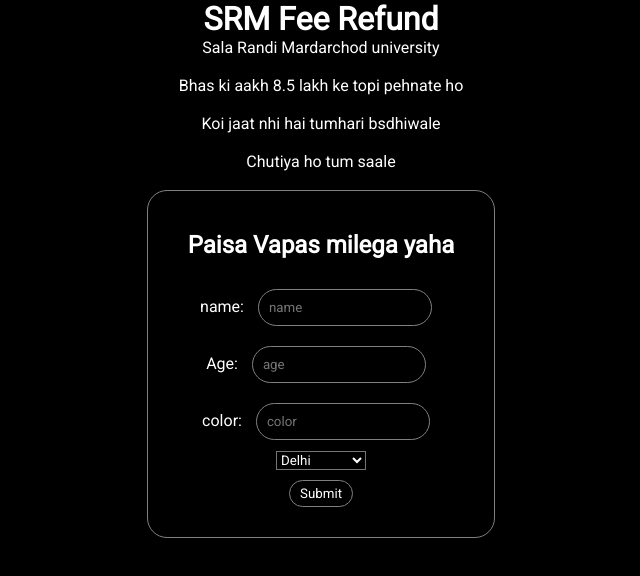
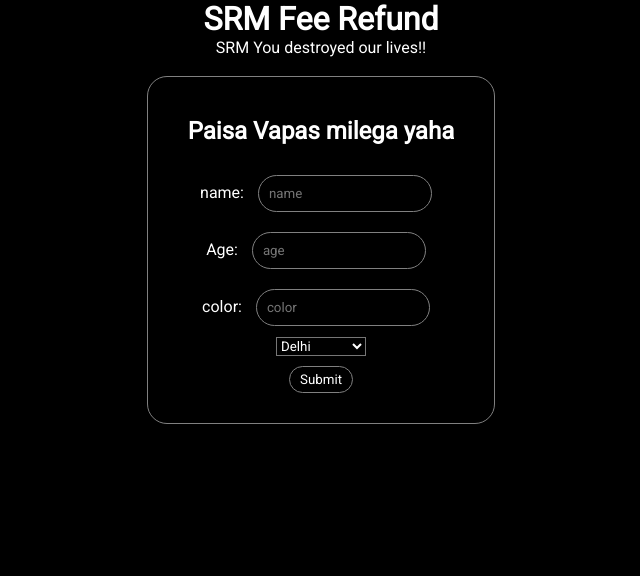
Before and after one commit to Hitengoel/fromWithCss, a plain HTML site: page index.htm in a window 1280 px wide. Shown: the whole page, without its empty margins (319-959 px from the left). Drawn offline with Linux system fonts and the light colour scheme.

Commit message:
Update index.htm

```diff
--- a/index.htm
+++ b/index.htm
@@ -14,10 +14,7 @@
 <body>
     <center>
         <h1>SRM Fee Refund</h1>
-        <p>Sala Randi Mardarchod university</p><br>
-        <p>Bhas ki aakh 8.5 lakh ke topi pehnate ho</p><br>
-        <p>Koi jaat nhi hai tumhari bsdhiwale</p><br>
-        <p>Chutiya ho tum saale</p>
+        <p>SRM You destroyed our lives!!</p>
         <br>
 
         <form action="">
```
